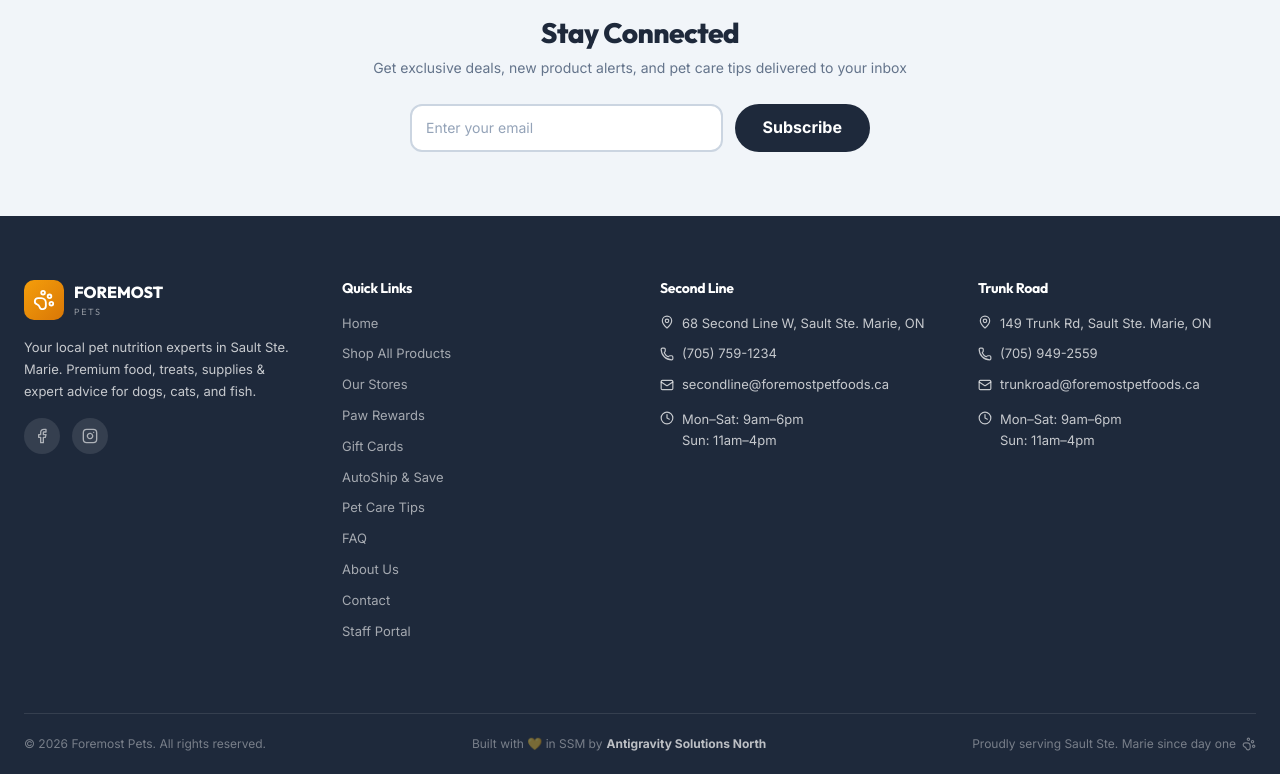
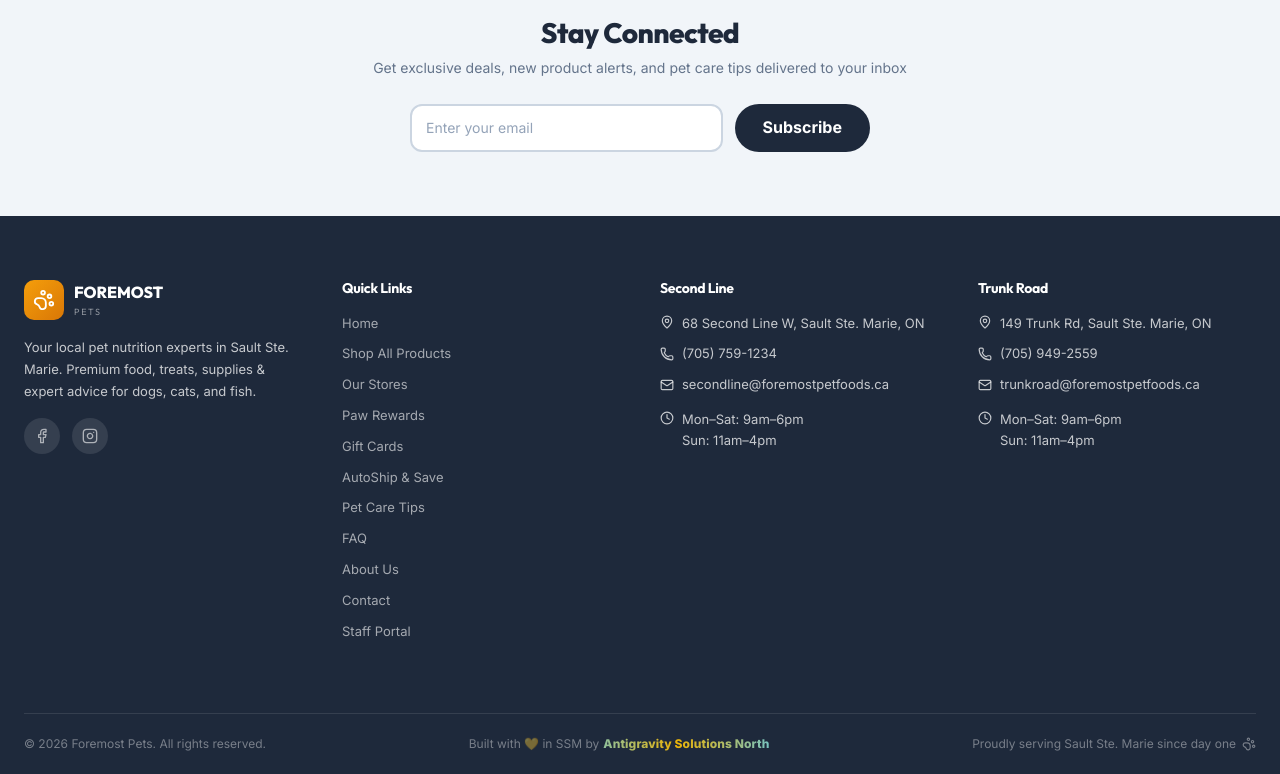
Before and after one commit to coja-mo/foremost-pets, a Next.js app: page / in a window 1280 px wide. Shown: the part 4088-4862 px from the top of the page. Built offline with nearby package versions, Linux system fonts and the light colour scheme.

Commit message:
ASN footer: animated gradient branding (Electric Blue → Cyan → Gold)

```diff
--- a/src/app/globals.css
+++ b/src/app/globals.css
@@ -130,6 +130,12 @@
 @keyframes slideInRight {
   from { opacity: 0; transform: translateX(20px); }
   to { opacity: 1; transform: translateX(0); }
+}
+
+@keyframes asnGradient {
+  0% { background-position: 0% 50%; }
+  50% { background-position: 100% 50%; }
+  100% { background-position: 0% 50%; }
 }
 
 @keyframes slideInUp {
--- a/src/components/StorefrontFooter.tsx
+++ b/src/components/StorefrontFooter.tsx
@@ -147,10 +147,15 @@
               target="_blank"
               rel="noopener noreferrer"
               style={{
-                color: 'rgba(255,255,255,0.7)',
+                background: 'linear-gradient(90deg, #0066FF, #50C8FF, #eab308, #50C8FF, #0066FF)',
+                backgroundSize: '300% 100%',
+                WebkitBackgroundClip: 'text',
+                WebkitTextFillColor: 'transparent',
+                backgroundClip: 'text',
                 textDecoration: 'none',
-                fontWeight: 700,
-                transition: 'color 0.2s ease',
+                fontWeight: 800,
+                animation: 'asnGradient 4s ease infinite',
+                letterSpacing: '0.01em',
               }}
             >
               Antigravity Solutions North
```
